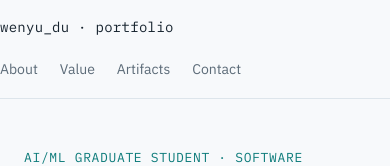
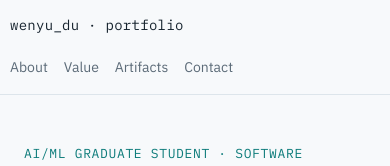
Before and after one commit to duwenyu19/duwenyu19.github.io, a plain HTML site: page index.html in a window 390 px wide. Shown: the top 166 px of the page. Drawn offline with Linux system fonts and the light colour scheme.

Commit message:
Add files via upload

```diff
--- a/index.html
+++ b/index.html
@@ -20,7 +20,7 @@
   a:focus-visible,button:focus-visible{outline:2px solid var(--teal);outline-offset:3px}
 
   header{border-bottom:1px solid var(--hairline);background:var(--paper);position:sticky;top:0;z-index:10}
-  .nav{display:flex;justify-content:space-between;align-items:center;padding:16px 0;gap:16px;flex-wrap:wrap}
+  .nav{display:flex;justify-content:space-between;align-items:center;padding:16px 14px;gap:16px;flex-wrap:wrap}
   .nav .name{font-family:'IBM Plex Mono',monospace;font-size:14px;letter-spacing:.02em}
   .nav ul{display:flex;gap:22px;list-style:none}
   .nav ul a{font-size:14px;text-decoration:none;color:var(--slate)}
@@ -106,6 +106,8 @@
   }
 
   @media (max-width:820px){
+    .nav{padding:14px 10px}
+    .nav ul{gap:16px}
     .hero{grid-template-columns:1fr;padding:48px 0 40px}
     h1{font-size:34px}
     dl{grid-template-columns:1fr;row-gap:6px}
```
